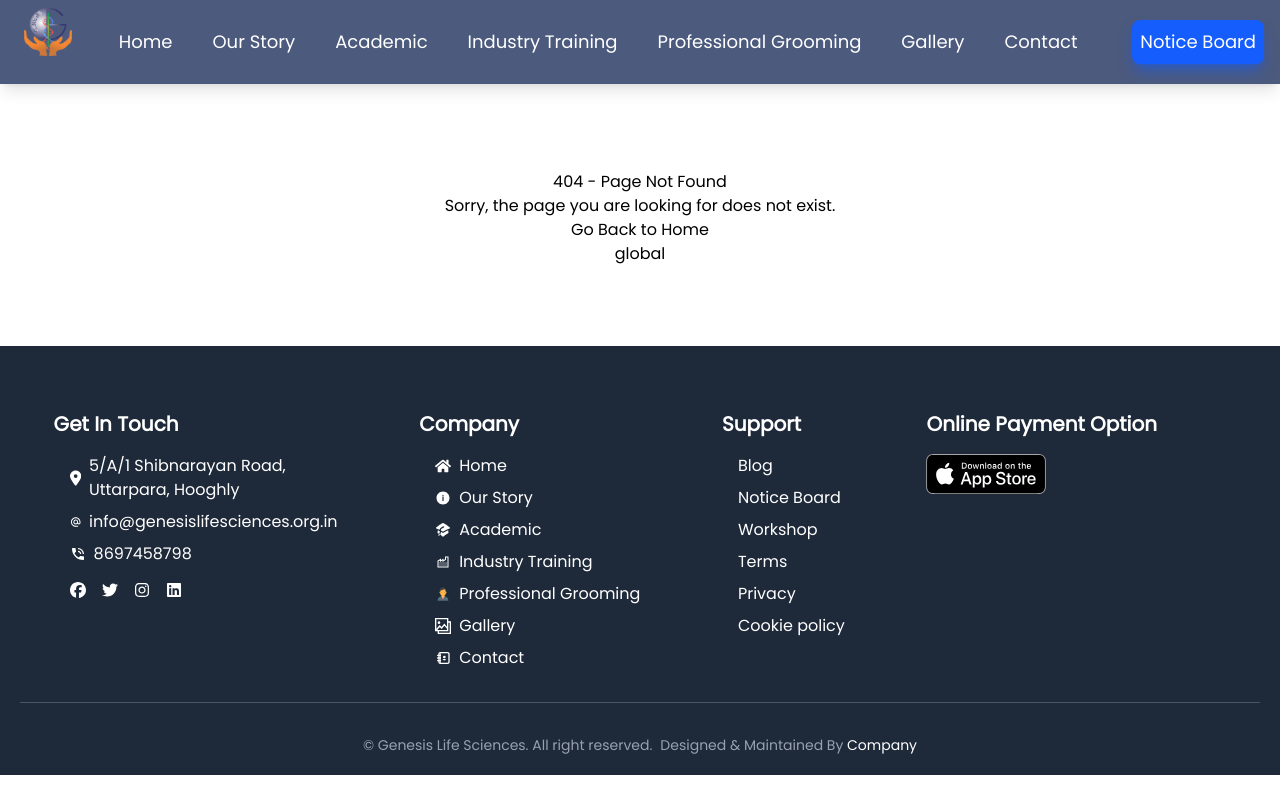
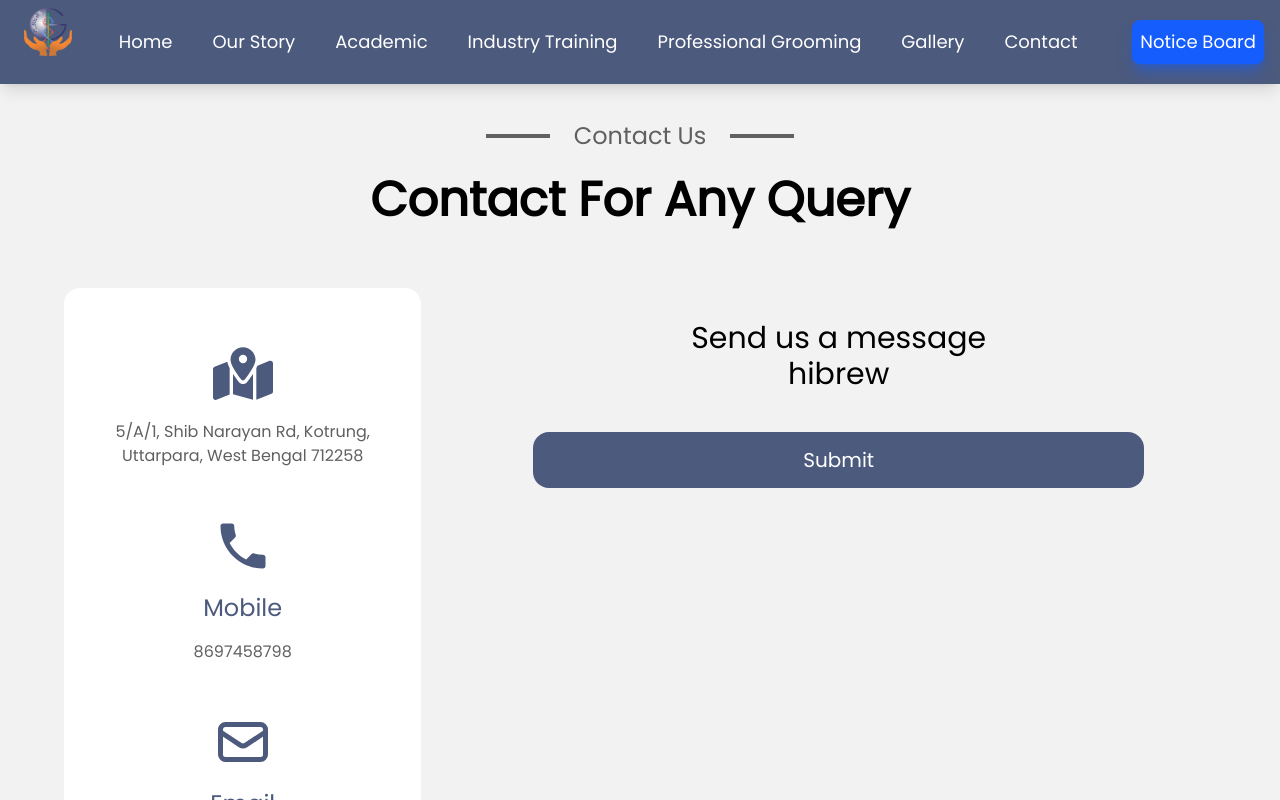
Before and after one commit to Suman911/genesis, a Next.js app: page /contact in a window 1280 px wide. Before the commit this address had no page. Shown: the top 800 px of the page. Built offline with nearby package versions, Linux system fonts and the light colour scheme.

Commit message:
created basic structure of form

```diff
--- /dev/null
+++ b/src/app/contact/page.tsx
@@ -0,0 +1,66 @@
+import { CMdescription, CMIcon, CMtitle, Contact, Contactcard, ContactMethod } from "@/components/ui/contact/contactcard";
+import { Heading, TopHeading, MainHeading } from "@/components/ui/text/heading";
+import { FaMapLocationDot } from "react-icons/fa6";
+import { IoMdCall } from "react-icons/io";
+import { HiOutlineMail } from "react-icons/hi";
+import {Form, FormBody, FormBtn, Formtitle} from "@/components/ui/contact/form";
+export default function Page() {
+    return (
+        <>
+            <Heading>
+                <TopHeading>
+                    Contact Us
+                </TopHeading>
+                <MainHeading>
+                    Contact For Any Query
+                </MainHeading>
+            </Heading>
+            <Contact>
+                <Contactcard>
+                    <ContactMethod>
+                        <CMIcon>
+                            <FaMapLocationDot />
+                        </CMIcon>
+                        <CMdescription>
+                            5/A/1, Shib Narayan Rd, Kotrung,
+                            Uttarpara, West Bengal 712258
+                        </CMdescription>
+                    </ContactMethod>
+                    <ContactMethod>
+                        <CMIcon>
+                            <IoMdCall />
+                        </CMIcon>
+                        <CMtitle>
+                            Mobile
+                        </CMtitle>
+                        <CMdescription>
+                            8697458798
+                        </CMdescription>
+                    </ContactMethod>
+                    <ContactMethod>
+                        <CMIcon>
+                            <HiOutlineMail />
+                        </CMIcon>
+                        <CMtitle>
+                            Email
+                        </CMtitle>
+                        <CMdescription>
+                            info@genesislifesciences.org.in
+                        </CMdescription>
+                    </ContactMethod>
+                </Contactcard>
+                <Form>
+                    <Formtitle>
+                    Send us a message
+                    </Formtitle>
+                    <FormBody>
+                        hibrew
+                    </FormBody>
+                    <FormBtn>
+                        Submit
+                    </FormBtn>
+                </Form>
+            </Contact>
+        </>
+    );
+}
--- a/src/app/layout.tsx
+++ b/src/app/layout.tsx
@@ -17,7 +17,7 @@ export default function RootLayout({ children, }: Readonly<{ children: React.Rea
         <NavbarPc />
         <NavbarMobile />
         <Hero />
-        <div className="bg-white">
+        <div className="bg-bg">
           <div className="container m-auto lg:py-20 py-10">
             {children}
           </div>
--- a/src/app/story/page.tsx
+++ b/src/app/story/page.tsx
@@ -23,7 +23,7 @@ export default function Page() {
                             Welcome to <span className="text-primary font-semibold">Genesis</span>
                         </ParagraphTitle>
                         <ParagraphPara>
-                            In the year 1992, a young postgraduate student from the University of Calcutta began taking tuition of his immediate juniors and began tutoring them just for the fun of it and it wasn't before long that he discovered his passion that he had for teaching and mentoring. After his graduation, he was offered a Ph.D. position at Calcutta University which he soon switched from to a better-paying job at a biotech firm in Mumbai, as he was no stranger to financial and family struggles. But as fate would have it, he was constantly drawn towards his basal desires and passion, and soon leaving his secure job Kaushik Mitra embarked on a journey to become a full-time teacher and hence started this institute, ie, Genesis, now known as Genesis Lifesciences.
+                            In the year 1992, a young postgraduate student from the University of Calcutta began taking tuition of his immediate juniors and began tutoring them just for the fun of it and it wasn&apos;t before long that he discovered his passion that he had for teaching and mentoring. After his graduation, he was offered a Ph.D. position at Calcutta University which he soon switched from to a better-paying job at a biotech firm in Mumbai, as he was no stranger to financial and family struggles. But as fate would have it, he was constantly drawn towards his basal desires and passion, and soon leaving his secure job Kaushik Mitra embarked on a journey to become a full-time teacher and hence started this institute, ie, Genesis, now known as Genesis Lifesciences.
                             <br /><br />
                             Armed with his fierce passion and love for science he went down a path that has now made this institution what it is. Having notable alumni all over the country and in every major institute national and international, his success speaks for itself and is a blazing testimony to his true aims and goals, to make students academically strong and industry ready.
                         </ParagraphPara>
--- /dev/null
+++ b/src/components/ui/contact/contactcard.tsx
@@ -0,0 +1,46 @@
+import React from "react";
+interface card extends React.HTMLAttributes<HTMLDivElement>{
+    children:React.ReactNode
+}
+export function Contact({children,...props}:card){
+    return (
+        <div {...props} className={`grid grid-cols-12 gap-10 p-16 ${props.className||''}`}>
+            {children}
+        </div>
+    );
+}
+export function Contactcard({children,...props}:card){
+    return (
+        <div {...props} className={`col-span-4 p-8 bg-white rounded-2xl ${props.className||''}`}>
+            {children}
+        </div>
+    );
+}
+export function ContactMethod({children,...props}:card){
+    return (
+        <div {...props} className={`py-4 grid place-items-center text-center ${props.className||''}`}>
+            {children}
+        </div>
+    );
+}
+export function CMIcon({children,...props}:card){
+    return (
+        <div {...props} className={`text-6xl text-primary p-2 ${props.className||''}`}>
+            {children}
+        </div>
+    );
+}
+export function CMtitle({children,...props}:card){
+    return (
+        <div {...props} className={`p-2 text-primary text-2xl ${props.className||''}`}>
+            {children}
+        </div>
+    );
+}
+export function CMdescription({children,...props}:card){
+    return (
+        <div {...props} className={`text-ash p-2 ${props.className||''}`}>
+            {children}
+        </div>
+    );
+}
--- /dev/null
+++ b/src/components/ui/contact/form.tsx
@@ -0,0 +1,34 @@
+interface form extends React.HTMLAttributes<HTMLDivElement>{
+    children:React.ReactNode
+}
+export function Form({children,...props}:form){
+    return (
+        <div {...props} className={`col-span-8 p-8 ${props.className || ''}`}>
+        {children}
+    </div>
+    );
+}
+
+export function Formtitle({children,...props}:form){
+    return (
+        <div {...props} className={`text-center text-3xl  ${props.className || ''}`}>
+        {children}
+    </div>
+    );
+}
+export function FormBody({children,...props}:form){
+    return (
+        <div {...props} className={`text-center text-3xl  ${props.className || ''}`}>
+        {children}
+    </div>
+    );
+}
+export function FormBtn({children,...props}:form){
+    return (
+        <div {...props} className={` w-full p-10 ${props.className || ''}`}>
+            <button className="w-full h-14 text-xl bg-primary text-white rounded-2xl hover:bg-gray-600">
+            {children}
+            </button>
+        </div>
+    );
+}
--- /dev/null
+++ b/src/components/ui/text/heading.tsx
@@ -0,0 +1,37 @@
+import React from "react";
+interface heading extends React.HTMLAttributes<HTMLDivElement>{
+    children:React.ReactNode
+}
+export function Heading({children,...props}:heading){
+    return (
+        <div {...props} className={`grid gap-y-6 place-items-center w-full ${props.className || ''}`}>
+            {children}
+        </div>
+    );
+}
+export function TopHeading({children,...props}:heading){
+    return (
+        <div {...props} className={`flex gap-6 items-center ${props.className || ''}`}>
+            <Line/>
+            <div className="text-2xl text-ash">
+            {children}
+            </div>
+            <Line/>
+        </div>
+    );
+}
+
+export function Line(){
+    return (
+        <div  className='h-1 bg-ash w-16'>
+        </div>
+    );
+}
+
+export function MainHeading({children,...props}:heading){
+    return (
+        <div {...props} className={`text-black text-5xl font-semibold ${props.className || ''}`}>
+            {children}
+        </div>
+    );
+}
--- a/src/lib/navs.tsx
+++ b/src/lib/navs.tsx
@@ -6,6 +6,7 @@ import { LiaIndustrySolid } from "react-icons/lia";
 import { FcBusinessman } from "react-icons/fc";
 import { GrGallery } from "react-icons/gr";
 import { TiContacts } from "react-icons/ti";
+
 export const navs:Location[]= [
     { path: '/', name: 'Home',icon:<FaHome/> },
     { path: '/story/', name: 'Our Story' ,icon:<IoIosInformationCircle/>},
--- a/src/styles/globals.css
+++ b/src/styles/globals.css
@@ -5,6 +5,6 @@
     --color-foreground: #cecece;
     --color-primary: #4c5a7d;
     --color-ash: #606060;
-
+    --color-bg: #f2f2f2;
     --breakpoint-xs: 480px;
 }
```
